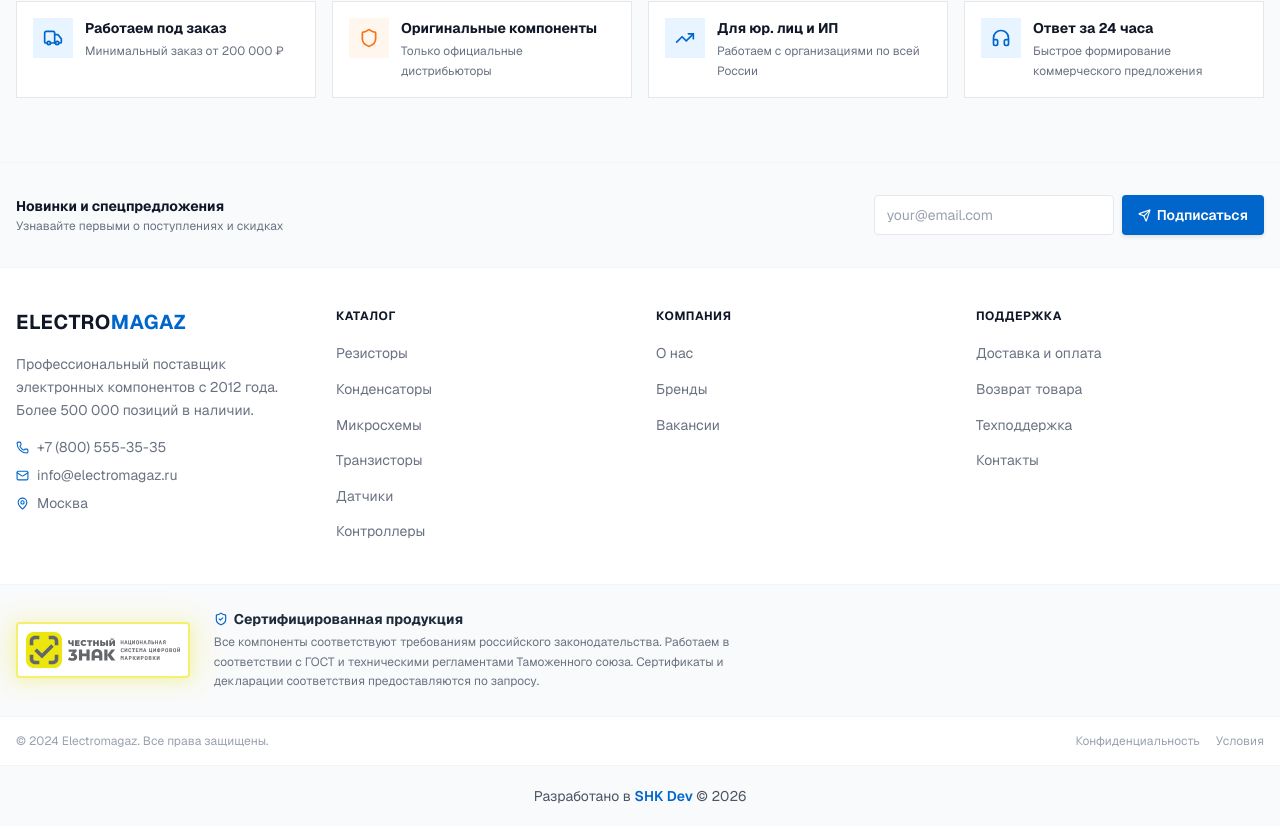
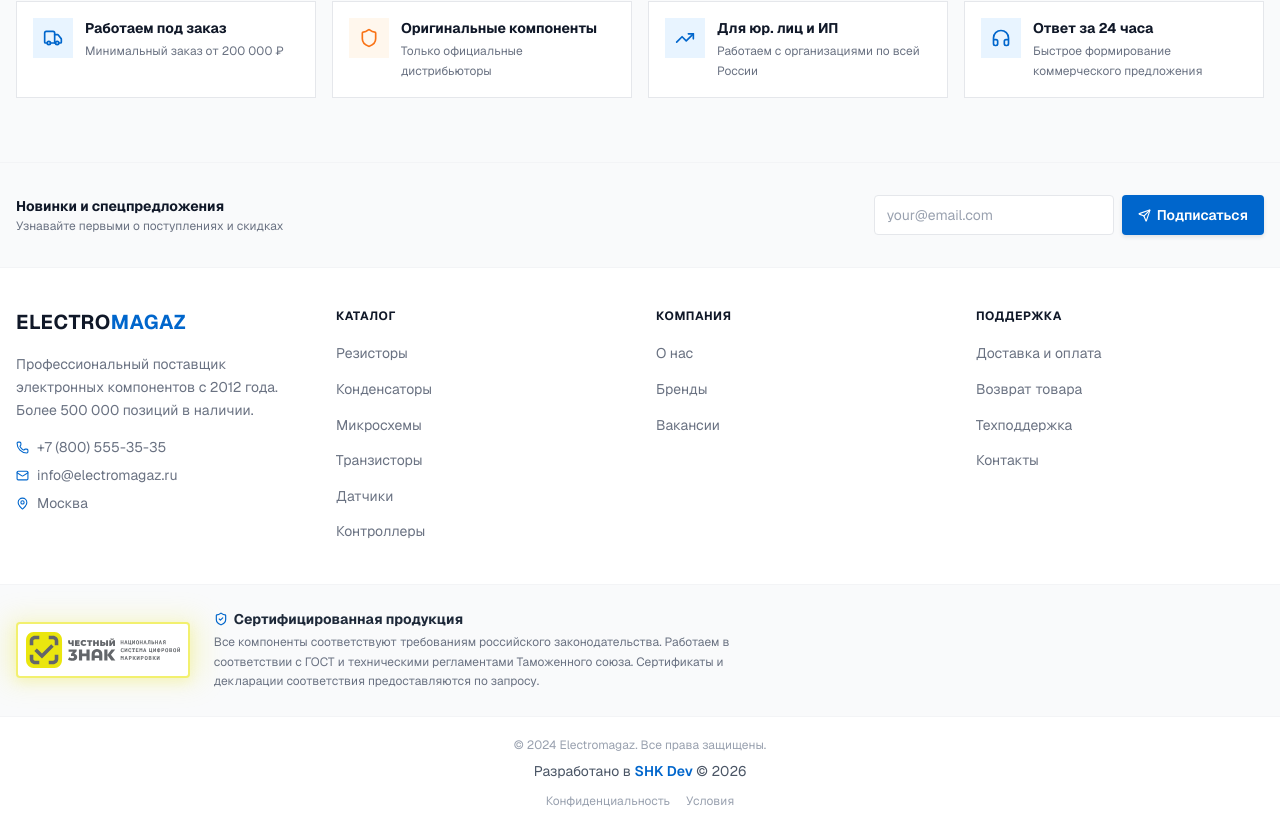
Before and after one commit to cyberjuke2077/magazik, a Next.js app: page / in a window 1280 px wide. Shown: the part 3306-4135 px from the top of the page. Built offline with nearby package versions, Linux system fonts and the light colour scheme.

Commit message:
Update footer: center copyright with SHK Dev branding

```diff
--- a/src/components/layout/footer.tsx
+++ b/src/components/layout/footer.tsx
@@ -149,17 +149,9 @@
 
       {/* Bottom */}
       <div className="border-t border-gray-100">
-        <div className="mx-auto max-w-[1400px] px-4 py-4 flex flex-col sm:flex-row items-center justify-between gap-2 text-xs text-gray-400">
-          <span>© 2024 Electromagaz. Все права защищены.</span>
-          <div className="flex items-center gap-4">
-            <Link href="/privacy" className="hover:text-gray-600 transition-colors">Конфиденциальность</Link>
-            <Link href="/terms"   className="hover:text-gray-600 transition-colors">Условия</Link>
-          </div>
-        </div>
-      </div>
-
-      {/* SHK Dev Copyright */}
-      <div className="text-center py-5 bg-gray-50 border-t border-gray-100">
+        <div className="mx-auto max-w-[1400px] px-4 py-5">
+          <div className="flex flex-col items-center justify-center gap-2 text-center">
+            <span className="text-xs text-gray-400">© 2024 Electromagaz. Все права защищены.</span>
             <div className="text-sm text-gray-600">
               Разработано в{' '}
               <a
@@ -172,6 +164,12 @@
               </a>
               {' '}© 2026
             </div>
+            <div className="flex items-center gap-4 text-xs text-gray-400 mt-1">
+              <Link href="/privacy" className="hover:text-gray-600 transition-colors">Конфиденциальность</Link>
+              <Link href="/terms"   className="hover:text-gray-600 transition-colors">Условия</Link>
+            </div>
+          </div>
+        </div>
       </div>
     </footer>
   )
```
Lines whose indentation alone changed are shown as unchanged.
